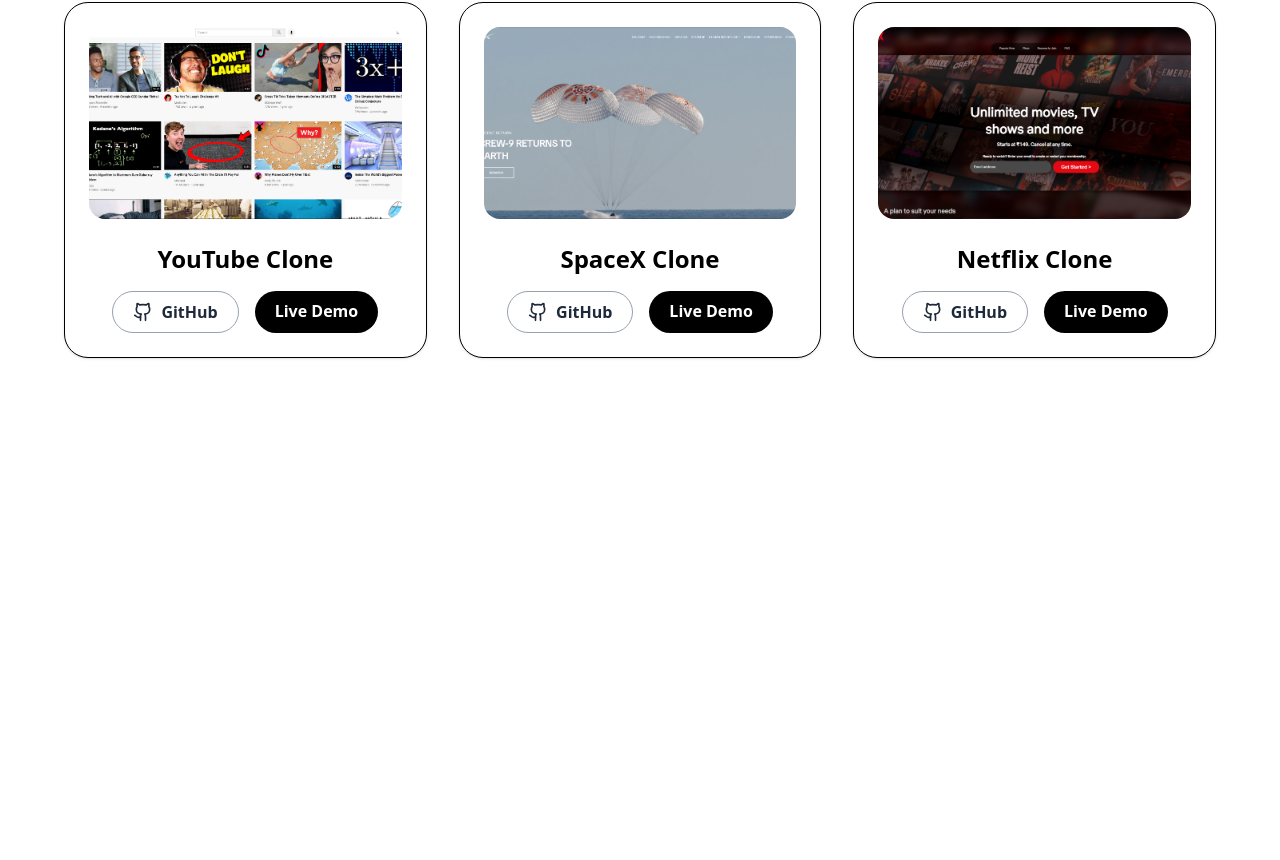
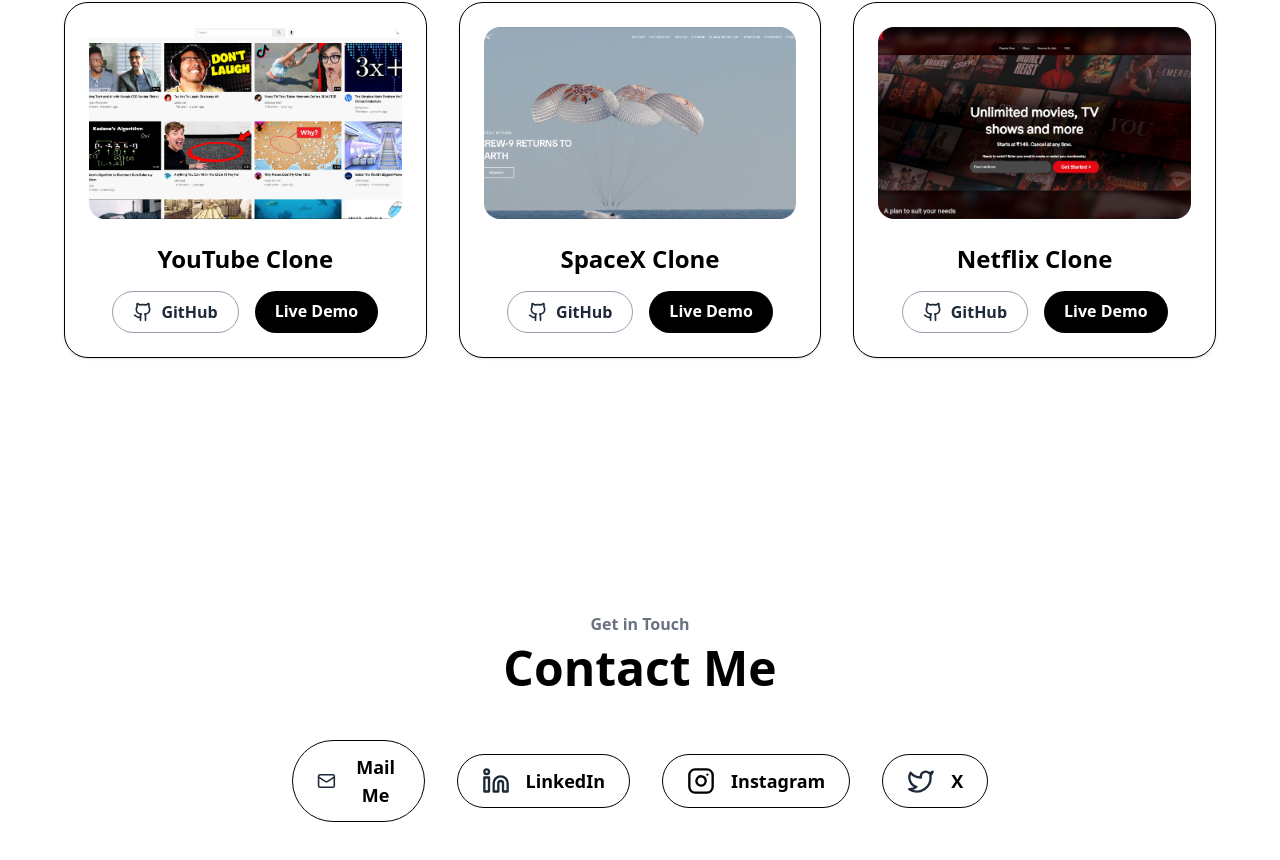
Before and after one commit to tauqeer-rahim03/FUTURE_FS_01, a React (Vite) app: page / in a window 1280 px wide. Shown: the part 1884-2744 px from the top of the page. Before the commit the page ends 2400 px from the top, so only its background shows below. Built offline with nearby package versions, Linux system fonts and the light colour scheme.

Commit message:
Add ContactSection component and integrate it into the App component

```diff
--- a/src/App.jsx
+++ b/src/App.jsx
@@ -3,6 +3,7 @@
 import Navbar from "./components/Navbar";
 import AboutSection from "./components/AboutSection";
 import ProjectSection from "./components/ProjectSection";
+import ContactSection from "./components/ContactSection";
 
 const App = () => {
     return (
@@ -11,6 +12,7 @@
             <HeroSection />
             <AboutSection />
             <ProjectSection />
+            <ContactSection />
         </>
     );
 };
--- /dev/null
+++ b/src/components/ContactSection.jsx
@@ -0,0 +1,57 @@
+import React from "react";
+import { Mail, Linkedin, Instagram, Twitter } from "lucide-react";
+
+const contactDetails = [
+    {
+        icon: <Mail size={28} className="text-gray-800" />,
+        info: "Mail Me",
+        href: "mailto:tauqeer.rahim03@gmail.com",
+    },
+    {
+        icon: <Linkedin size={28} className="text-gray-800" />,
+        info: "LinkedIn",
+        href: "https://www.linkedin.com/in/tauqeer-rahim",
+    },
+    {
+        icon: <Instagram size={28} className="text-black" />,
+        info: "Instagram",
+        href: "https://www.instagram.com/tauqeer.rahim03",
+    },
+    {
+        icon: <Twitter size={28} className="text-gray-800" />,
+        info: "X",
+        href: "https://x.com/tauqeer_rahim03",
+    },
+];
+
+const ContactSection = () => {
+    return (
+        <section id="contact" className="py-24 bg-white">
+            <div className="container mx-auto px-4 text-center">
+                <p className="font-semibold text-gray-500">Get in Touch</p>
+                <h1 className="text-4xl md:text-5xl font-bold mt-2 mb-12">
+                    Contact Me
+                </h1>
+
+                <div className="flex flex-col md:flex-row justify-center items-center gap-8 max-w-2xl mx-auto">
+                    {contactDetails.map((contact, index) => (
+                        <a
+                            key={index}
+                            href={contact.href}
+                            target="_blank"
+                            rel="noopener noreferrer"
+                            className="flex items-center gap-4 border border-black rounded-full py-3 px-6 w-full justify-center transition-all duration-300 hover:bg-gray-200 hover:shadow-md"
+                        >
+                            {contact.icon}
+                            <p className="font-semibold text-lg text-black">
+                                {contact.info}
+                            </p>
+                        </a>
+                    ))}
+                </div>
+            </div>
+        </section>
+    );
+};
+
+export default ContactSection;
--- a/src/components/HeroSection.jsx
+++ b/src/components/HeroSection.jsx
@@ -10,7 +10,7 @@
     return (
         <section
             id="home"
-            className="h-screen flex items-center justify-center text-center md:text-left"
+            className="min-h-screen flex items-center justify-center text-center md:text-left pt-20"
         >
             <div className="container mx-auto flex flex-col md:flex-row items-center justify-center gap-12 px-4">
                 <div className="w-64 h-64 md:w-80 md:h-80 flex-shrink-0">
```
